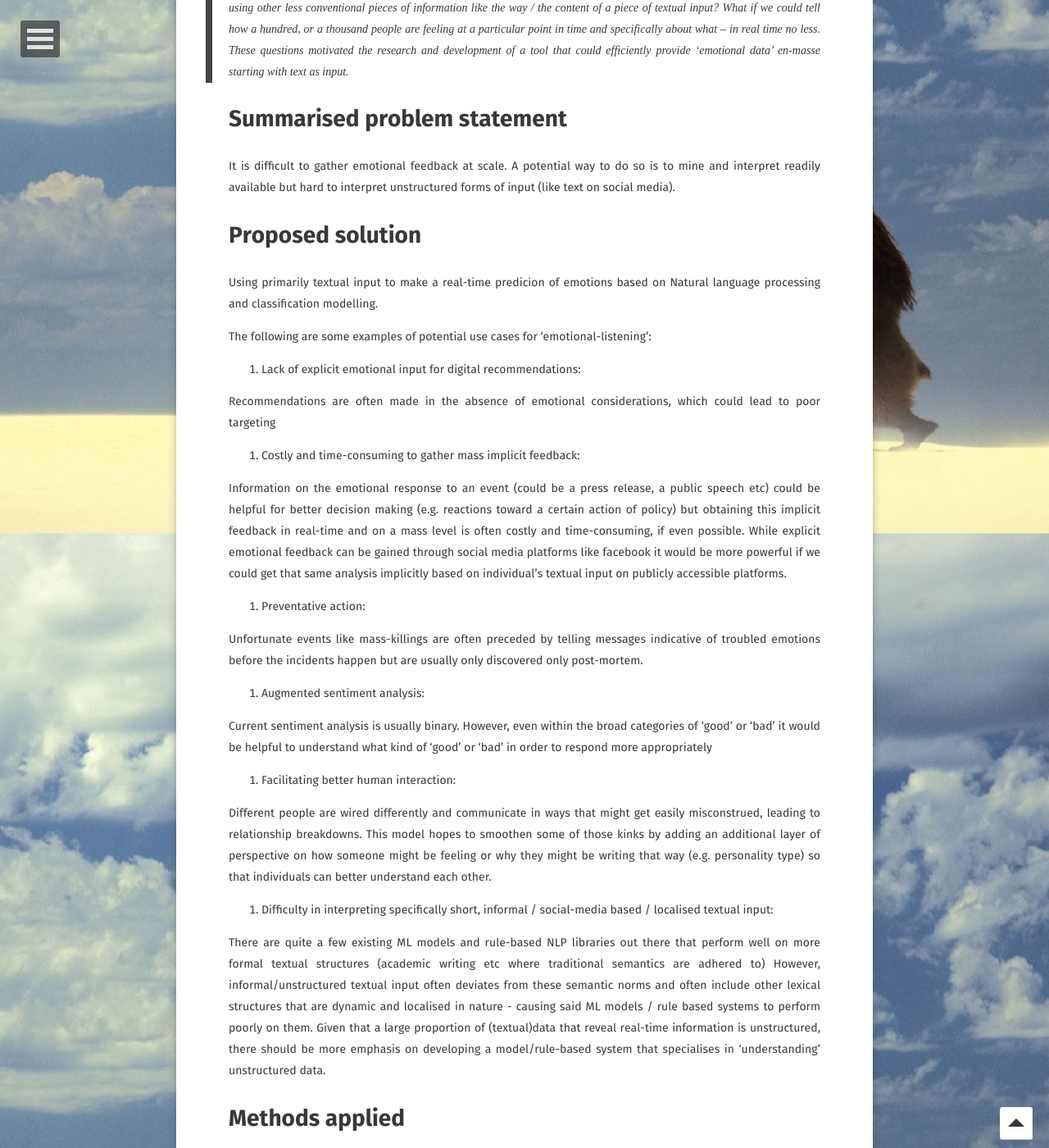
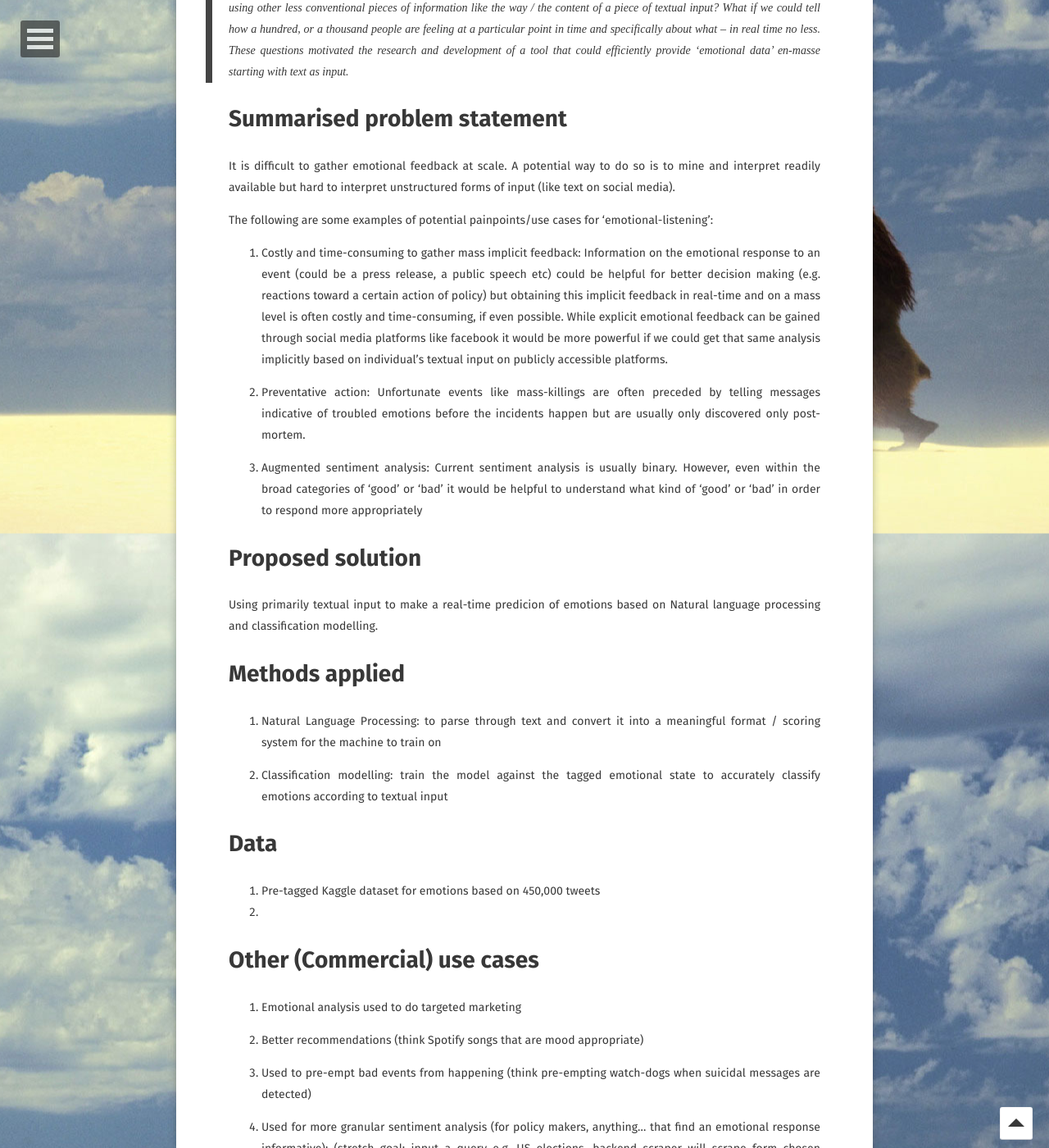
Before and after one commit to linusseah/linusseah.github.io, a Jekyll site: the page built from _posts/2018-02-21-capstone.md, in a window 1280 px wide and 1400 px high, scrolled down 652 px. Shown: the whole window at 82% size. Built offline with Jekyll 4.4.1, drawn with Linux system fonts in a browser that asks for light colours; some web fonts are replaced; comment, search, counter and statistics services are not loaded; some of the changed text lies outside the part shown.

Commit message:
Update 2018-02-21-capstone.md

```diff
--- a/_posts/2018-02-21-capstone.md
+++ b/_posts/2018-02-21-capstone.md
@@ -13,79 +13,31 @@ comments: true
 # Summarised problem statement
 It is difficult to gather emotional feedback at scale. A potential way to do so is to mine and interpret readily available but hard to interpret unstructured forms of input (like text on social media).
 
+The following are some examples of potential painpoints/use cases for 'emotional-listening':
+
+1. Costly and time-consuming to gather mass implicit feedback:
+Information on the emotional response to an event (could be a press release, a public speech etc) could be helpful for better decision making (e.g. reactions toward a certain action of policy) but obtaining this implicit feedback in real-time and on a mass level is often costly and time-consuming, if even possible. While explicit emotional feedback can be gained through social media platforms like facebook it would be more powerful if we could get that same analysis implicitly based on individual's textual input on publicly accessible platforms.
+
+2. Preventative action:
+Unfortunate events like mass-killings are often preceded by telling messages indicative of troubled emotions before the incidents happen but are usually only discovered only post-mortem.
+
+3. Augmented sentiment analysis:
+Current sentiment analysis is usually binary. However, even within the broad categories of ‘good’ or ‘bad’ it would be helpful to understand what kind of ‘good’ or ‘bad’ in order to respond more appropriately
+
 # Proposed solution
 Using primarily textual input to make a real-time predicion of emotions based on Natural language processing and classification modelling.
-
-The following are some examples of potential use cases for 'emotional-listening':
-
-1. Lack of explicit emotional input for digital recommendations:
-
-Recommendations are often made in the absence of emotional considerations, which could lead to poor targeting
-
-
-2. Costly and time-consuming to gather mass implicit feedback:
-
-Information on the emotional response to an event (could be a press release, a public speech etc) could be helpful for better decision making (e.g. reactions toward a certain action of policy) but obtaining this implicit feedback in real-time and on a mass level is often costly and time-consuming, if even possible. While explicit emotional feedback can be gained through social media platforms like facebook it would be more powerful if we could get that same analysis implicitly based on individual's textual input on publicly accessible platforms.
-
-
-3. Preventative action:
-
-Unfortunate events like mass-killings are often preceded by telling messages indicative of troubled emotions before the incidents happen but are usually only discovered only post-mortem.
-
-
-4. Augmented sentiment analysis:
-
-Current sentiment analysis is usually binary. However, even within the broad categories of ‘good’ or ‘bad’ it would be helpful to understand what kind of ‘good’ or ‘bad’ in order to respond more appropriately
-
-
-5. Facilitating better human interaction:
-
-Different people are wired differently and communicate in ways that might get easily misconstrued, leading to relationship breakdowns. This model hopes to smoothen some of those kinks by adding an additional layer of perspective on how someone might be feeling or why they might be writing that way (e.g. personality type) so that individuals can better understand each other.
-
-
-6. Difficulty in interpreting specifically short, informal / social-media based / localised textual input:
-
-There are quite a few existing ML models and rule-based NLP libraries out there that perform well on more formal textual structures (academic writing etc where traditional semantics are adhered to) However, informal/unstructured textual input often deviates from these semantic norms and often include other lexical structures that are dynamic and localised in nature - causing said ML models / rule based systems to perform poorly on them. Given that a large proportion of (textual)data that reveal real-time information is unstructured, there should be more emphasis on developing a model/rule-based system that specialises in 'understanding' unstructured data.
-
 
 # Methods applied
 
 1. Natural Language Processing: to parse through text and convert it into a meaningful format / scoring system for the machine to train on
 
-
 2. Classification modelling: train the model against the tagged emotional state to accurately classify emotions according to textual input
 
-Stretch output:
-- maybe recommendation systems (KIV. Stretch output)
+# Data
+1. Pre-tagged Kaggle dataset for emotions based on 450,000 tweets
+2.
 
-- maybe time series analysis (to figure out whether there is any seasonality or trends with emotions - but this requires a time-stamp on textual input)
-
-
-# Deliverables / milestones
-
-- low level: a model that predicts emotions based on textual input (key in something as input argument, and it returns an emotional state)
-
-- lower level+: local deployed app (using flask) without any decorations (takes in text input, predicts emotion)
-
-- lower level+2: above and with spider graph representation of emotions (e.g. 2.0 anger, 3.0 sad, 1.0 happiness etc)
-
-- mid-level: as above but fully deployed web-app that takes text input and provides an emotional state as output (using flask + heroku)
-
-- mid-level+: as above, with HTML decoration (maybe Inside-out themed)
-
-- high-level: do as with emotions, for MBTI prediction using the kaggle MBTI dataset. Use both MBTI + emotional state predictions to generate some kind of recommendation on how to best understand the individual
-
-- high-level: additional visualisation of a singapore ‘emotional heat map’ based on either static or live text/other input + location?
-
-- high-level+: could be packaged in the form of a widget? I dno or some kind of embedded back end technology that feeds emotion as info to the end user (however they choose to use it - e.g. in a music recommendation system, reommendations could be augmented by accounting for specific emotions of the end-user)
-
-- Bonus: train against both emotion and personality (reason being - the same textual output from 2 ppl of differing personalities could be interpreted as stemming from different emotional states)
-
-- define own specific list of 'identifers' for each emotional class type (i.e. let the NLP do the tagging instead of relying on pre-classified tags) not sure how but maybe can use VADER (or some other rule based system) to provide the valences of each sentence then use an unsupervised learning based machine learning technique to form clusters based on the valence data (each emotion type could have a particular valence score). Based on clusters formed, can start making sense of it to determine whether it corresponds with a particular emotion - but as Vader/Hutto themselves concluded in thier paper, ML approach is difficult due to the lack of comprehensive training sets and secondly, transparency of how the models have processed the data.
-
-- Building out a localised VADER equivalent package for interpreting Singlish
-
-# (Commercial) use cases
+# Other (Commercial) use cases
 
 1. Emotional analysis used to do targeted marketing
 
@@ -104,43 +56,7 @@ Stretch output:
 8. In general, as an additional data point — layered on top of other structured and unstructured data inputs (ppl posting live videos on facebook, insta-stories etc)
 
 
-# To consider
-
-- how to best score emotions? What kind of scale? Maybe some kind of happiness index ?  (Need to find some kind of objective and standardised way to score text input and map that against an emotional scale)
-
-- how many emotions do I want to classify?
-
-- how would I delineate one emotion from another? (Should they exist along some kind of spectrum?)
-
-- how do I deal with complex emotion? (Ppl can experience multiple emotions at once) -> would be nice to map it onto a spider graph and show how much of each emotion is being expressed through that textual input
-
-- would it make sense to couple this study with prediction of personality (could be the case that given someone’s personality, the same textual input could be interpreted differently )
-
-- what other features are relevant for this study? (e.g. keep layering study with other data inputs like bio-chemical info, maybe current activity or diet?)
-
- >can look at Heidi’s NLP bits + her scoring functions to understand how she picked up comments effectively and scored every textual input based on different elements
-
-> if current classification tags are not consistent, might want to tag them myself based on my own scoring system? (but need to find own list of 'emotion' based stock words that i can use to classify something into an emotion
-
-> if certain datasets have more emotion classifications than others, thinking that it would be more feasible to 'scale-down' the emotional spectrum rather than up. i.e. classifying more granular emotional classifications under their broader categories
-
-
-# Data
-
-- Kaggle dataset for emotions
-
-- Kaggle dataset for personality
-
-- twitter tweets (to use as test set? - need to apply for api)
-
-- kaggle dataset for MBTI personality prediction
-
-- (stretch: Facebook posts using fb graph api)
-
-- (stretch: find some way to get 'live' textual input with geo-location so that we can 'map' out emotions)
-
-
-# Other anticipated difficulties
+# Anticipated difficulties
 
 1. Text as a pure emotion analyser would be difficult as there is so much that is lost when we exclude the verbal intonations, facial expressions etc so can think about how you can compensate for those things in your analysis (e.g. picking up bold, or italics, exclamations, or emojis etc) could also consider how I can maybe augment the dataset with other features to better predict for emotion?
 
@@ -175,3 +91,18 @@ https://en.wikipedia.org/wiki/Valence_(psychology)
 
 
 11. will cleaning technique differ depending on subsequent method of analysis adopted? (e.g. if VADER uses emoticons and Caps to detect valence then we probably shouldnt strip the text of non-textual input and lowercase everything)
+
+
+# Post Project Considerations
+
+- how to best score emotions? What kind of scale? Maybe some kind of happiness index ?  (Need to find some kind of objective and standardised way to score text input and map that against an emotional scale)
+
+- how many emotions do I want to classify?
+
+- how would I delineate one emotion from another? (Should they exist along some kind of spectrum?)
+
+- how do I deal with complex emotion? (Ppl can experience multiple emotions at once) -> would be nice to map it onto a spider graph and show how much of each emotion is being expressed through that textual input
+
+- would it make sense to couple this study with prediction of personality (could be the case that given someone’s personality, the same textual input could be interpreted differently )
+
+- what other features are relevant for this study? (e.g. keep layering study with other data inputs like bio-chemical info, maybe current activity or diet?)
```
